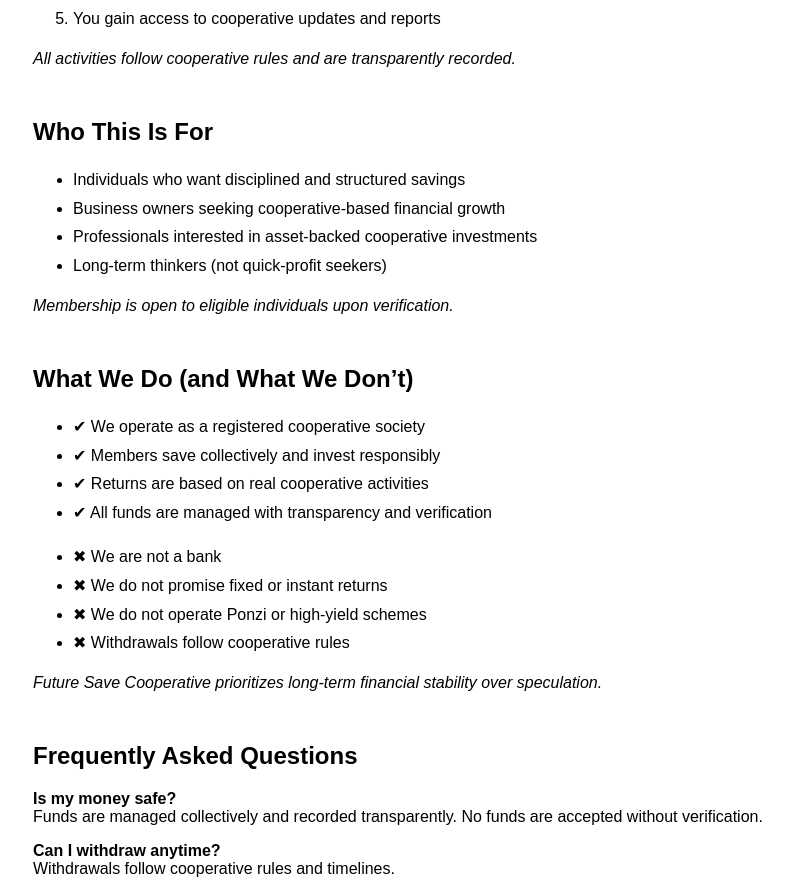
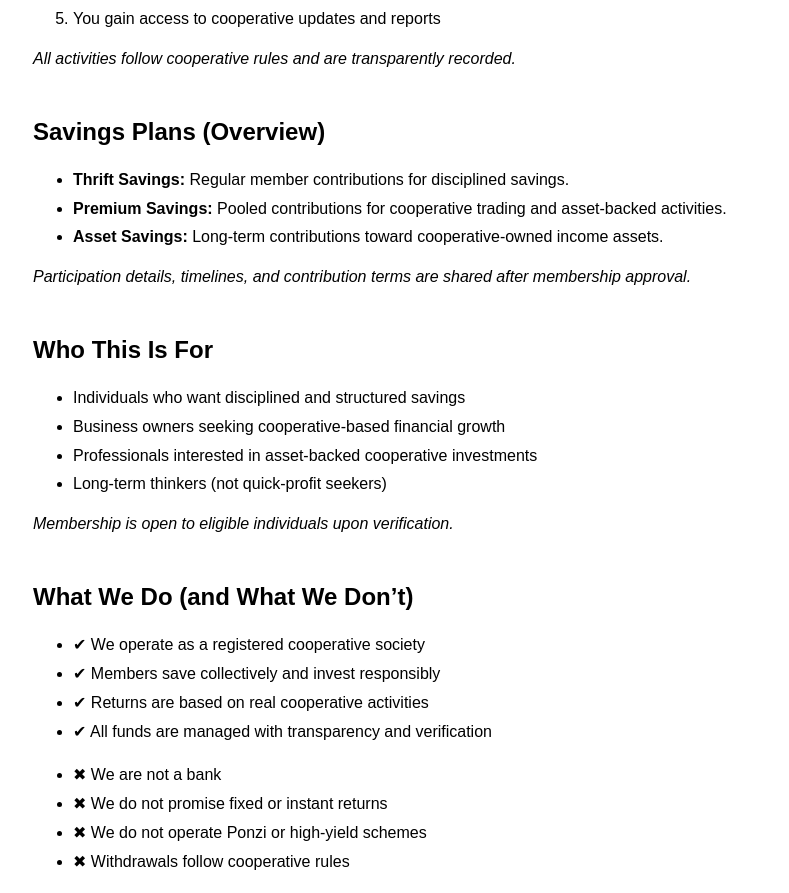
Before and after one commit to futuresavecooperative-bit/futuresavecooperative-website, a Next.js app: page / in a window 1280 px wide. Shown: the part 905-1798 px from the top of the page, without its empty margins (15-804 px from the left). Built offline with nearby package versions, Linux system fonts and the light colour scheme.

Commit message:
Update index.js Add Savings Plan Overview

```diff
--- a/pages/index.js
+++ b/pages/index.js
@@ -80,7 +80,26 @@
     All activities follow cooperative rules and are transparently recorded.
   </p>
 </section>
+{/* SAVINGS PLANS OVERVIEW */}
+<section style={{ marginTop: 50 }}>
+  <h2>Savings Plans (Overview)</h2>
 
+  <ul style={{ lineHeight: "1.8", maxWidth: 700 }}>
+    <li>
+      <strong>Thrift Savings:</strong> Regular member contributions for disciplined savings.
+    </li>
+    <li>
+      <strong>Premium Savings:</strong> Pooled contributions for cooperative trading and asset-backed activities.
+    </li>
+    <li>
+      <strong>Asset Savings:</strong> Long-term contributions toward cooperative-owned income assets.
+    </li>
+  </ul>
+
+  <p style={{ fontStyle: "italic", marginTop: 15 }}>
+    Participation details, timelines, and contribution terms are shared after membership approval.
+  </p>
+</section>
       {/* WHO THIS IS FOR */}
       <section style={{ marginTop: 50 }}>
         <h2>Who This Is For</h2>
```
